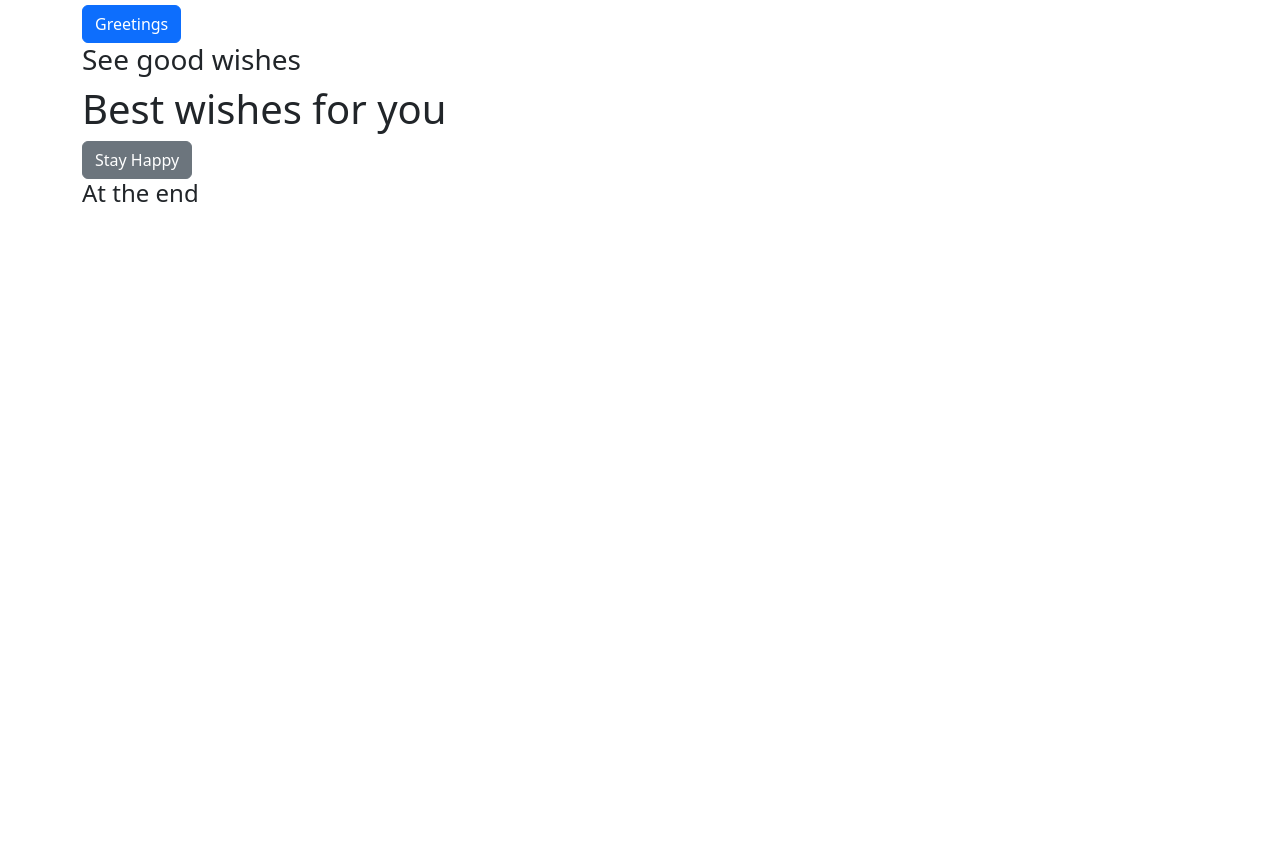
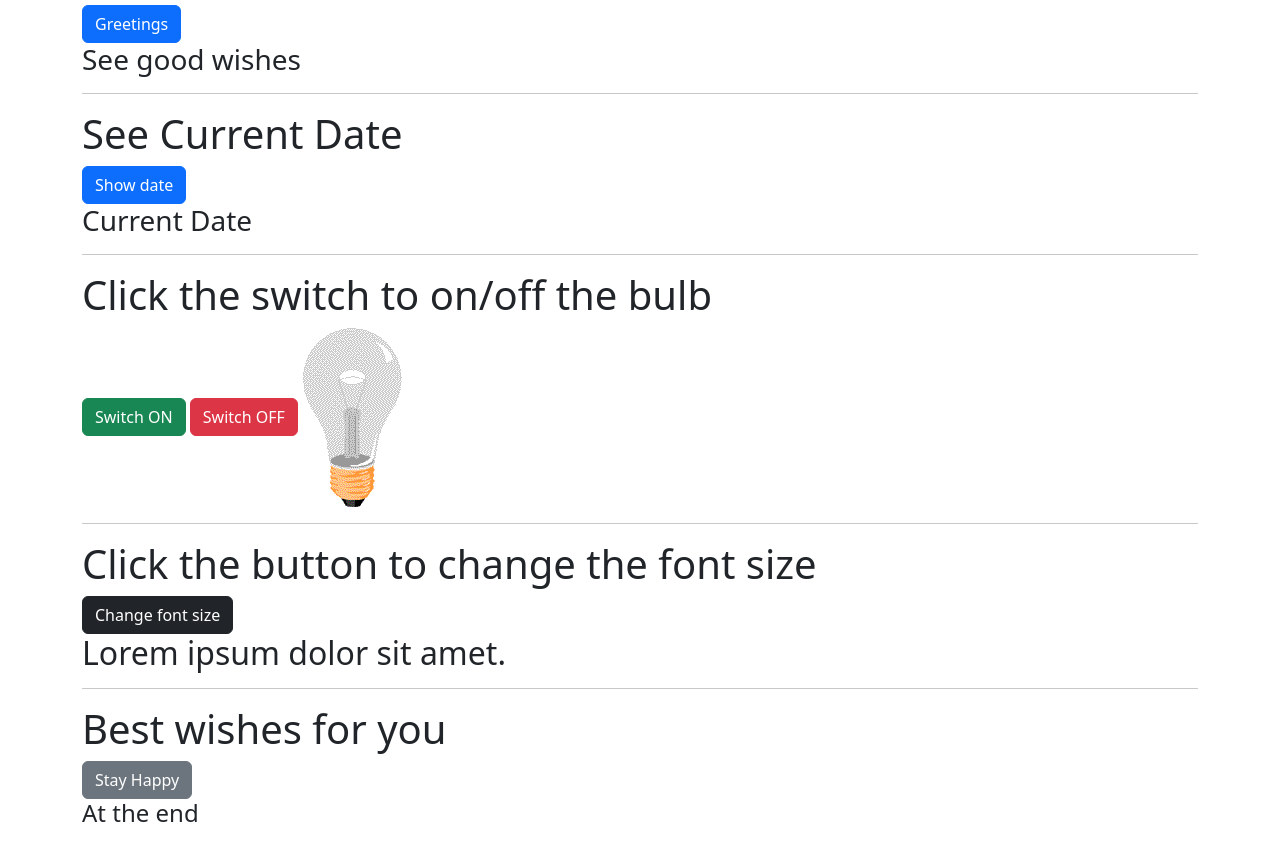
Before and after one commit to Sumonmia/js-1, a plain HTML site: page index.html in a window 1280 px wide. Shown: the part 419-1280 px from the top of the page. Before the commit the page ends 800 px from the top, so only its background shows below. Drawn offline with Linux system fonts and the light colour scheme.

Commit message:
Add files via upload

```diff
--- a/css/style.css
+++ b/css/style.css
@@ -1,3 +1,6 @@
 .cus_pe{
     font-size: 50px;
 }
+.mb_bottom{
+    margin-bottom: 400px ;
+}
--- a/index.html
+++ b/index.html
@@ -15,7 +15,7 @@
     <link rel="stylesheet" href="css/pe-icon-7-stroke.css">
 </head>
   <body>
-    <div class="container">
+    <div class="container mb_bottom">
       <h1 class="text-danger">Click the button to change the text</h1>
       <button type="button" class="btn btn-dark" onclick="textChange()">Click Here</button>
       <h2 id="h2">Lorem ipsum dolor sit amet.</h2>
@@ -31,6 +31,24 @@
       <h1>How is everything going</h1>
       <button type="button" class="btn btn-primary" onclick="happy()">Greetings</button>
       <h3 id="h3"> See good wishes</h3>
+      <hr>
+
+      <h1>See Current Date</h1>
+      <button type="button" class="btn btn-primary" onclick="showDate()">Show date</button>
+      <h3 id="d_h2">Current Date</h3>
+      <hr>
+
+      <h1>Click the switch to on/off the bulb</h1>
+      <button type="button" class="btn btn-success" onclick="bulbOn()">Switch ON</button>
+      <button type="button" class="btn btn-danger" onclick="bulbOff()">Switch OFF</button>
+      <img id="img" src="img/pic_bulboff.gif" alt="bulb">
+      <hr>
+
+      <h1>Click the button to change the font size</h1>
+      <button type="button" class="btn btn-dark" onclick="fontChange()">Change font size</button>
+      <h2 id="f_h2">Lorem ipsum dolor sit amet.</h2>
+
+      <hr>
       <h1>Best wishes for you</h1>
       <button type="button" class="btn btn-secondary" onclick="end()">Stay Happy</button>
       <h4 id="h4">At the end</h4>
--- a/js/script.js
+++ b/js/script.js
@@ -13,6 +13,23 @@ function happy(){
     document.getElementById('h3').innerHTML="Hope You are Doing Well";
 }
 
+function showDate(){
+    document.getElementById("d_h2").innerHTML=Date();
+}
+//date show
 function end(){
     document.getElementById('h4').innerHTML="TATA Bye Bye, See you soon";
 }
+//bulb on off
+function bulbOn(){
+    document.getElementById("img").src ="img/pic_bulbon.gif";
+}
+
+function bulbOff(){
+    document.getElementById("img").src ="img/pic_bulboff.gif";
+}
+//font style change
+
+function fontChange(){
+    document.getElementById("f_h2").style.fontSize ="80px";
+}
```
Also changed, not shown: img/pic_bulboff.gif (added), img/pic_bulbon.gif (added).
